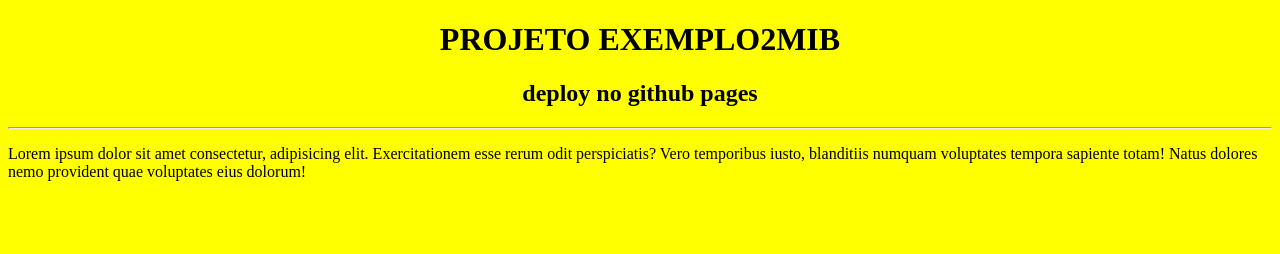
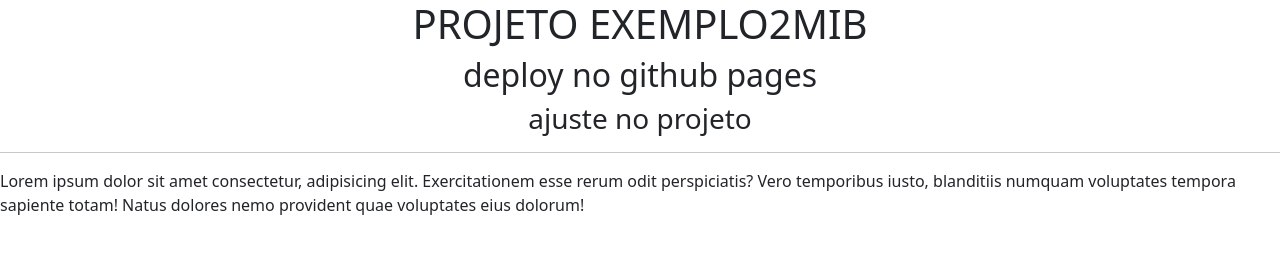
Before and after one commit to dasprino007/exemplo2mib, a plain HTML site: page index.html in a window 1280 px wide. Drawn offline with nearby package versions, Linux system fonts and the light colour scheme.

Commit message:
modificação na pagina e bootstrap adicionado

```diff
--- a/index.html
+++ b/index.html
@@ -3,12 +3,15 @@
   <head>
     <meta charset="UTF-8" />
     <meta name="viewport" content="width=device-width, initial-scale=1.0" />
+    <link href="https://cdn.jsdelivr.net/npm/bootstrap@5.3.1/dist/css/bootstrap.min.css" rel="stylesheet" integrity="sha384-4bw+/aepP/YC94hEpVNVgiZdgIC5+VKNBQNGCHeKRQN+PtmoHDEXuppvnDJzQIu9" crossorigin="anonymous">
+    <script src="https://cdn.jsdelivr.net/npm/bootstrap@5.3.1/dist/js/bootstrap.bundle.min.js" integrity="sha384-HwwvtgBNo3bZJJLYd8oVXjrBZt8cqVSpeBNS5n7C8IVInixGAoxmnlMuBnhbgrkm" crossorigin="anonymous"></script>
     <title>Deploy Github Pages</title>
   </head>
-  <body bgcolor="yellow">
+  <body bgcolor="green">
     <center>
       <h1>PROJETO EXEMPLO2MIB</h1>
       <h2>deploy no github pages</h2>
+      <h3>ajuste no projeto</h3>
     </center>
     <hr>
     <p>
```
